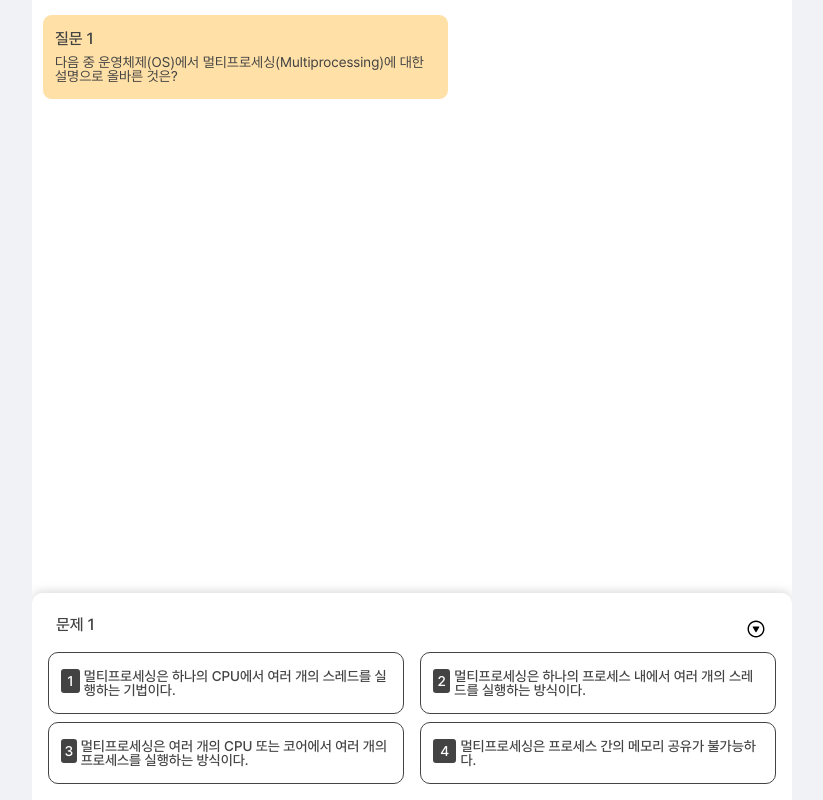
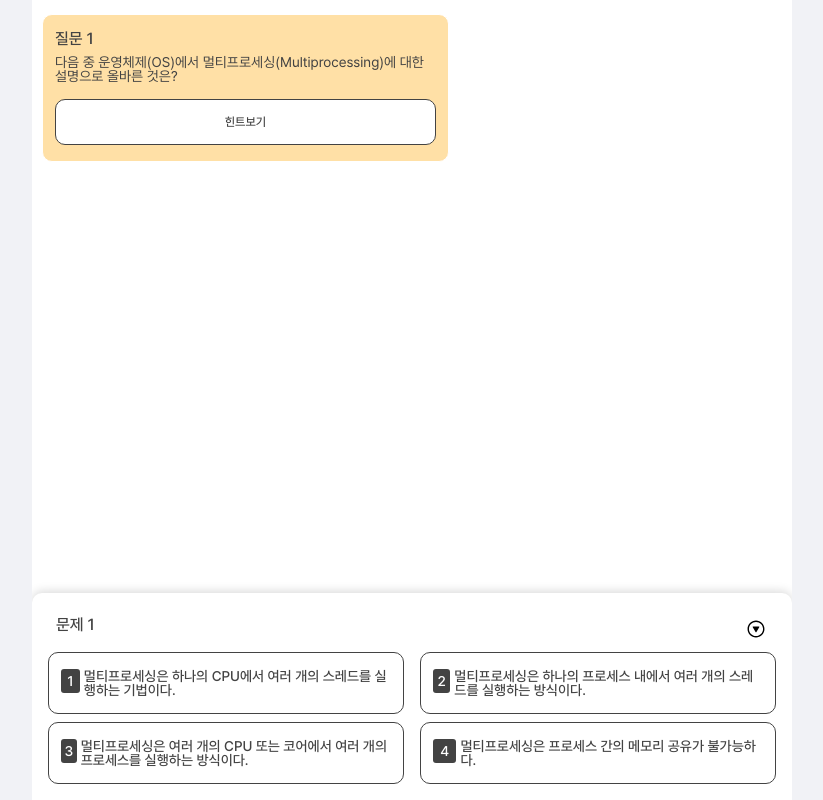
Before and after one commit to CS24-Project/CS24-FE, a React (Vite) app: page /question in a window 1280 px wide. Shown: the whole page, without its empty margins (228-1051 px from the left). Built offline with nearby package versions, Linux system fonts and the light colour scheme.

Commit message:
✨ Feature: Design and Implementation of Hint Toast

```diff
--- a/src/routes/Question/Question.style.ts
+++ b/src/routes/Question/Question.style.ts
@@ -73,7 +73,6 @@ export const BottomSheet = styled.div<{ isBottomSheetVisible: boolean }>`
     `}
 `;
 
-
 export const BottomSheetHeader = styled.div`
 	display: flex;
 	align-items: top;
@@ -127,3 +126,62 @@ export const AnswerOptionContent = styled.div`
 	font-size: 14px;
 	font-weight: 500;
 `;
+
+export const HintButton = styled.div`
+	display: flex;
+	align-items: center;
+	justify-content: center;
+	margin-top: 16px;
+	cursor: pointer;
+	border-radius: 10px;
+	border: 1px solid ${theme.COLOR.Neutral_3_Gray};
+	padding: 16px;
+	background-color: ${theme.COLOR.InnerBackground};
+	color: ${theme.COLOR.Neutral_3_Gray};
+	font-size: 12px;
+	font-weight: 500;
+`;
+
+export const HintContainer = styled.div<{ isVisible: boolean; bottomSheetHeight: number }>`
+	position: absolute;
+	width: calc(100% - 32px); /* 32px을 빼서 너비 조정 */
+	left: 50%;
+	transform: translateX(-50%);
+	bottom: calc(${({ bottomSheetHeight }) => bottomSheetHeight}px + 16px);
+	background-color: ${theme.COLOR.InnerBackground};
+	color: ${theme.COLOR.Neutral_3_Gray};
+	border: 1px solid ${theme.COLOR.Primary};
+	padding: 16px;
+	border-radius: 10px;
+	transition:
+		bottom 0.3s ease-in-out,
+		opacity 0.3s ease-in-out;
+	opacity: ${({ isVisible }) => (isVisible ? 1 : 0)};
+`;
+
+export const HintHeader = styled.div`
+	display: flex;
+	align-items: center;
+	justify-content: space-between;
+	margin-bottom: 8px;
+`;
+
+export const HintTitle = styled.div`
+	display: flex;
+	align-items: center;
+	color: ${theme.COLOR.Neutral_3_Gray};
+	font-size: 16px;
+	font-weight: 500;
+`;
+
+export const HintImage = styled.img`
+	width: 24px;
+	height: auto;
+	margin-right: 8px;
+`;
+
+export const HintTimer = styled.div`
+	color: ${theme.COLOR.Neutral_3_Gray};
+	font-size: 12px;
+	font-weight: 400;
+`;
--- a/src/routes/Question/Question.tsx
+++ b/src/routes/Question/Question.tsx
@@ -1,5 +1,6 @@
 import * as S from './Question.style';
 import React, { useState, useRef, useEffect } from 'react';
+import logo from '@assets/logos/main_logo.png';
 import bottomsheetHide from '@assets/icons/bottomsheet_hide.svg';
 import bottomsheetShow from '@assets/icons/bottomsheet_show.svg';
 
@@ -59,6 +60,12 @@ const QuestionComponent = () => {
 	const [isResolving, setIsResolving] = useState(false);
 	const chatContainerRef = useRef<HTMLDivElement>(null);
 	const [isBottomSheetVisible, setIsBottomSheetVisible] = useState(true);
+	const bottomSheetRef = useRef<HTMLDivElement | null>(null);
+	const [bottomSheetHeight, setBottomSheetHeight] = useState(0);
+	const [isToastVisible, setIsToastVisible] = useState(false);
+	const [remainingTime, setRemainingTime] = useState(5);
+	const [countdownInterval, setCountdownInterval] = useState<number | null>(null);
+
 
 	const handleSelectAnswer = (choice: Choice) => {
 		setAnswers(prev => {
@@ -100,6 +107,31 @@ const QuestionComponent = () => {
 		setIsResolving(true);
 	};
 
+	const showToast = () => {
+		if (countdownInterval) {
+			clearInterval(countdownInterval);
+		}
+
+		setIsToastVisible(true);
+		setRemainingTime(5);
+		setTimeout(() => {
+			setIsToastVisible(false);
+		}, 5000);
+
+		const newCountdownInterval = window.setInterval(() => {
+			setRemainingTime((prev) => {
+				if (prev <= 1) {
+					clearInterval(newCountdownInterval);
+					setCountdownInterval(null);
+					return 0;
+				}
+				return prev - 1;
+			});
+		}, 1000);
+
+		setCountdownInterval(newCountdownInterval);
+	};
+
 	const toggleBottomSheet = () => {
 		setIsBottomSheetVisible(prev => !prev);
 	};
@@ -116,6 +148,12 @@ const QuestionComponent = () => {
 		}
 	}, [currentQuestionIndex]);
 
+	useEffect(() => {
+		if (bottomSheetRef.current) {
+			setBottomSheetHeight(bottomSheetRef.current.offsetHeight);
+		}
+	}, [isBottomSheetVisible]);
+
 	return (
 		<S.OuterContainer>
 			<S.InnerContainer ref={chatContainerRef}>
@@ -125,6 +163,7 @@ const QuestionComponent = () => {
 							<S.MessageBubble isQuestion={true}>
 								<S.MessageTitle>질문 {index + 1}</S.MessageTitle>
 								{question.content}
+								<S.HintButton onClick={showToast}>힌트보기</S.HintButton>
 							</S.MessageBubble>
 						)}
 						{answers.map(
@@ -146,7 +185,15 @@ const QuestionComponent = () => {
 					</React.Fragment>
 				))}
 
-				<S.BottomSheet isBottomSheetVisible={isBottomSheetVisible}>
+				<S.HintContainer isVisible={isToastVisible} bottomSheetHeight={bottomSheetHeight}>
+					<S.HintHeader>
+						<S.HintTitle><S.HintImage src={logo}/>힌트보기</S.HintTitle>
+						<S.HintTimer>{remainingTime}초 후 창이 닫힙니다.</S.HintTimer>
+					</S.HintHeader>
+					{questionData[currentQuestionIndex].hint}
+				</S.HintContainer>
+
+				<S.BottomSheet isBottomSheetVisible={isBottomSheetVisible} ref={bottomSheetRef}>
 					<S.BottomSheetHeader>
 						<S.BottomSheetTitle>문제 {currentQuestionIndex + 1}</S.BottomSheetTitle>
 						<S.BottomSheetButton onClick={toggleBottomSheet}>
```
Also changed, not shown: src/assets/logos/main_logo.png (added). Lines whose indentation alone changed are shown as unchanged.
